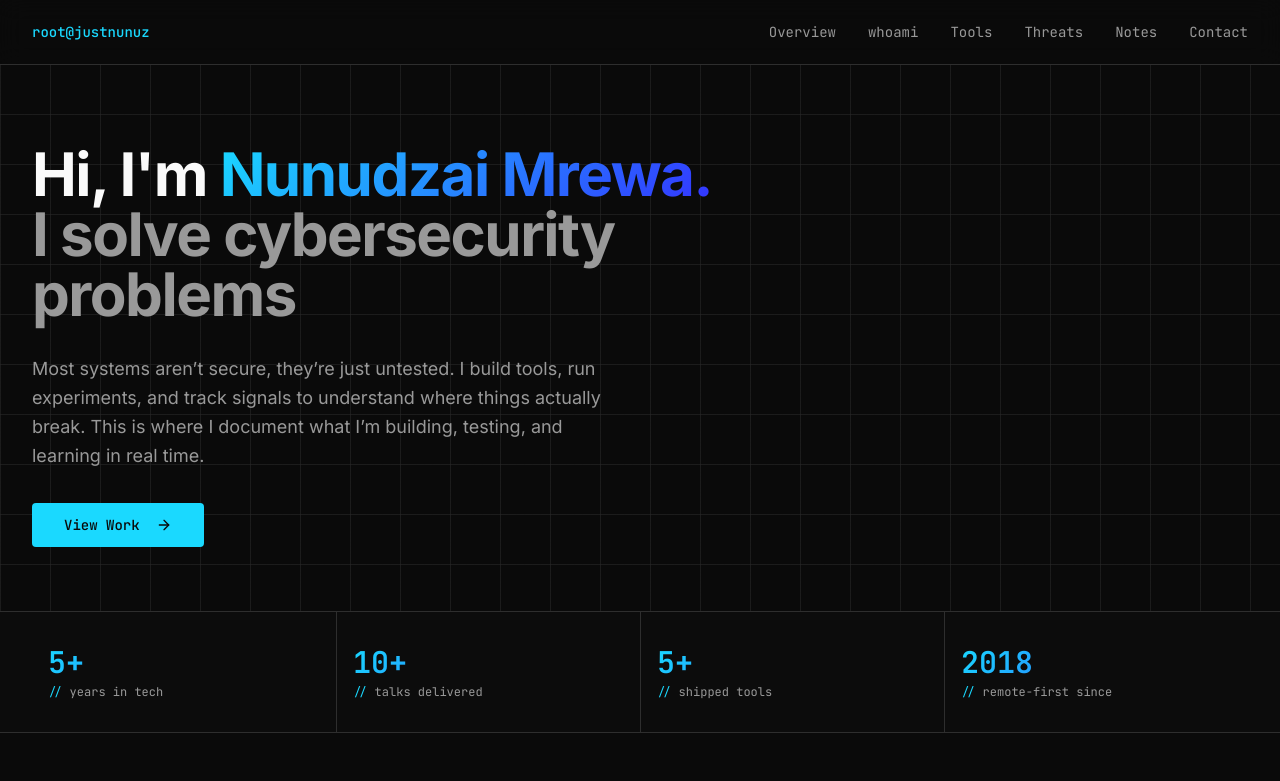
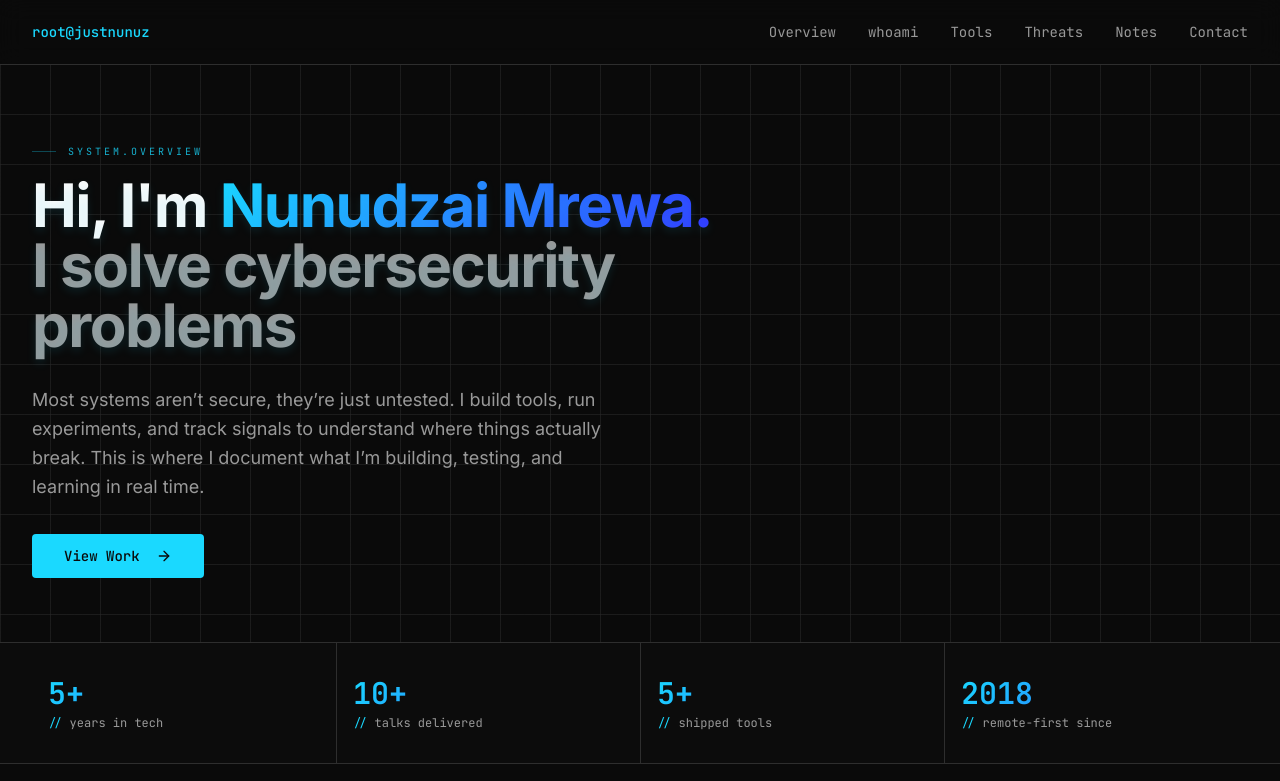
Before and after one commit to JustNunuz/JustNunuz.github.io, a React (Vite) app: page / in a window 1280 px wide. Shown: the top 781 px of the page. Built offline with nearby package versions, Linux system fonts and the light colour scheme.

Commit message:
Changes
Co-authored-by: JustNunuz <59164172+JustNunuz@users.noreply.github.com>

```diff
--- a/src/pages/Home.tsx
+++ b/src/pages/Home.tsx
@@ -59,13 +59,31 @@ export default function Home() {
       <section className="relative min-h-[60vh] flex items-center bg-grid pt-20 pb-16">
         <div className="container">
           <div className="max-w-3xl opacity-0 animate-fade-in-up">
-            {/* Headline with typing cursor */}
-            <h1 className="text-4xl md:text-5xl lg:text-6xl font-bold text-foreground mb-6 leading-tight">
-              Hi, I'm <span className="text-gradient">Nunudzai Mrewa.</span>
-              <br />
-              <span className="text-muted-foreground">I solve cybersecurity problems</span>
-              <TypingCursor />
-            </h1>
+            {/* Meta label */}
+            <div className="flex items-center gap-3 mb-4">
+              <span className="h-px w-6 bg-primary/30" />
+              <span className="font-mono text-[10px] uppercase tracking-[0.3em] text-primary/80">
+                system.overview
+              </span>
+            </div>
+
+            {/* Headline with typing cursor and ghost shadow */}
+            <div className="relative">
+              <h1 className="relative text-4xl md:text-5xl lg:text-6xl font-bold text-foreground mb-6 leading-tight">
+                Hi, I'm <span className="text-gradient">Nunudzai Mrewa.</span>
+                <br />
+                <span className="text-muted-foreground">I solve cybersecurity problems</span>
+                <TypingCursor />
+              </h1>
+              <h1
+                className="absolute top-0 left-0 text-4xl md:text-5xl lg:text-6xl font-bold text-primary/10 blur-sm translate-y-1 select-none pointer-events-none leading-tight"
+                aria-hidden="true"
+              >
+                Hi, I'm Nunudzai Mrewa.
+                <br />
+                I solve cybersecurity problems
+              </h1>
+            </div>
 
             {/* Subheadline */}
             <p className="text-lg text-muted-foreground mb-8 max-w-xl leading-relaxed opacity-0 animate-fade-in-up stagger-1 whitespace-pre-line">
```
